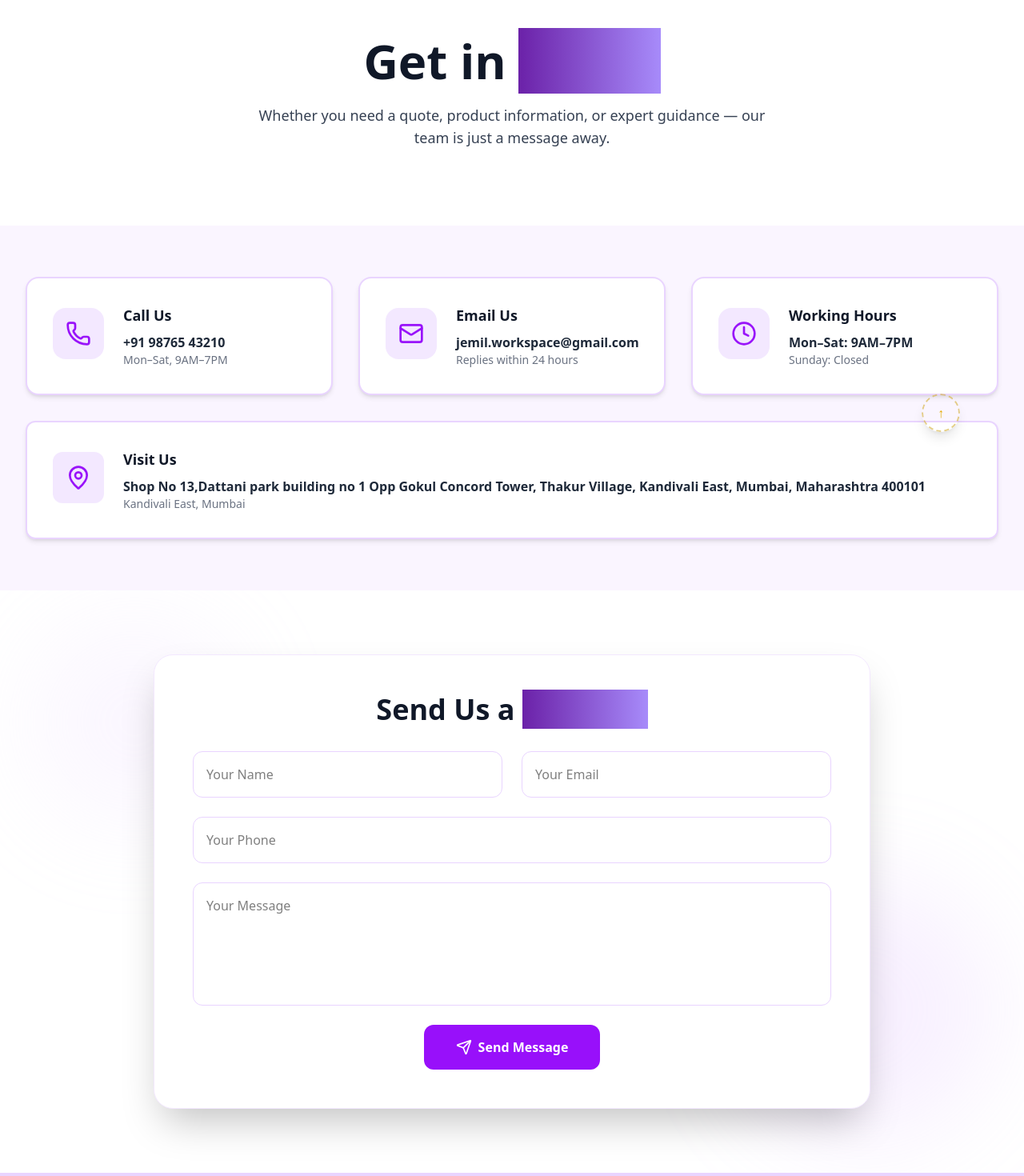
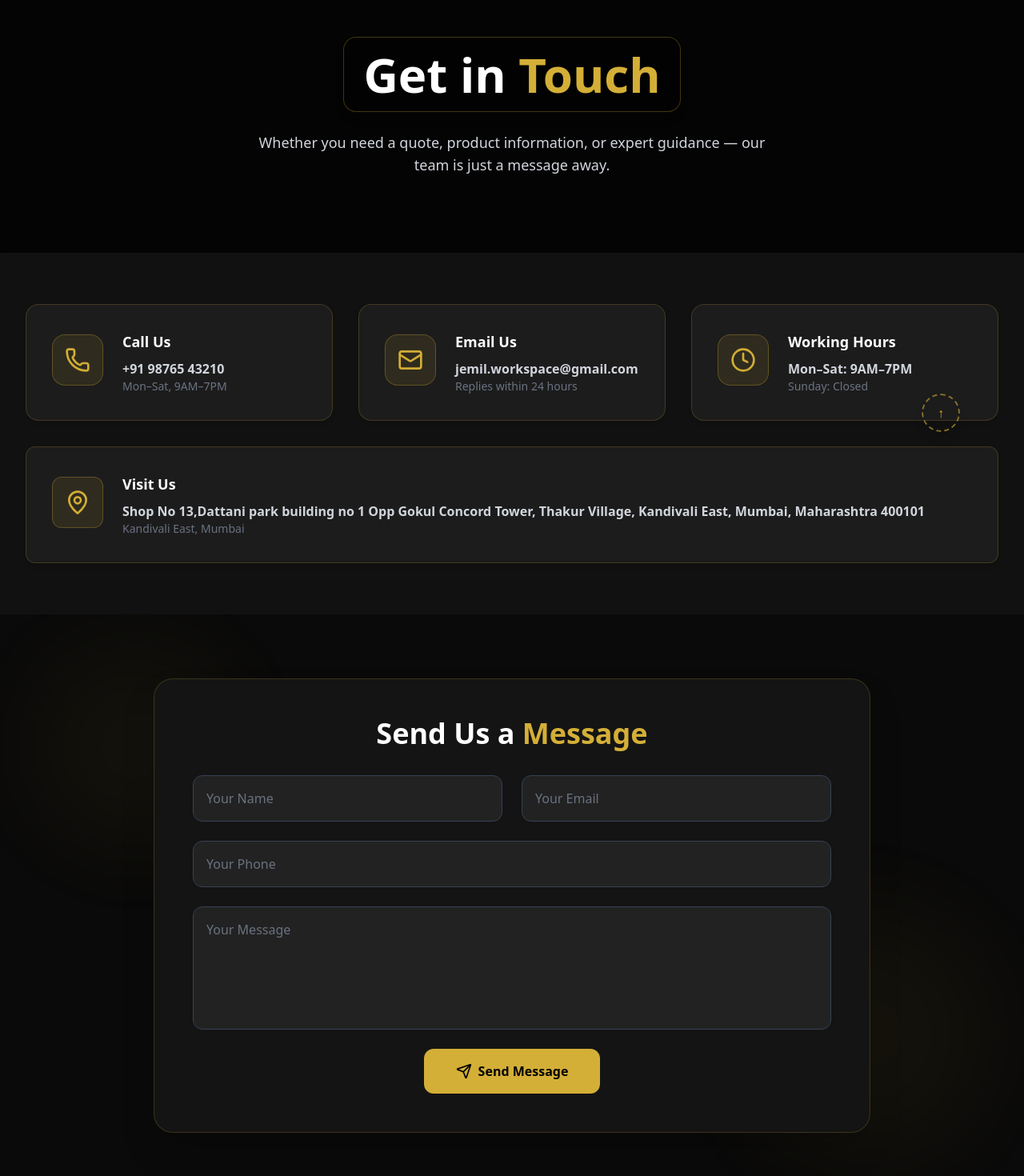
Before and after one commit to mithlesh-vishwakarma/jemil-manneev, a React (Vite) app: page /contact in a window 1280 px wide. Shown: the part 240-1710 px from the top of the page at 80% size. Built offline with nearby package versions, Linux system fonts and the light colour scheme.

Commit message:
feat: Introduce new About Us and Contact pages, including a Mission, Vision, and Values component.

```diff
--- a/src/pages/Contact.tsx
+++ b/src/pages/Contact.tsx
@@ -38,7 +38,7 @@ const Contact: React.FC = () => {
   const visitUsDetail = { icon: MapPin, title: "Visit Us", info: "Shop No 13,Dattani park building no 1 Opp Gokul Concord Tower, Thakur Village, Kandivali East, Mumbai, Maharashtra 400101", sub: "Kandivali East, Mumbai" };
 
   return (
-    <div className="min-h-screen bg-white overflow-hidden">
+    <div className="min-h-screen bg-[#0a0a0a] overflow-hidden text-white">
       <style>{`
         @keyframes float {
           0%, 100% { transform: translateY(0px); }
@@ -61,37 +61,38 @@ const Contact: React.FC = () => {
         className="relative flex items-center justify-center pt-40 pb-24 px-4 sm:px-6 lg:px-8 text-center bg-cover bg-center bg-no-repeat"
         style={{ backgroundImage: `url(${Background})` }}
       >
-        <div className="absolute inset-0 bg-white/80 backdrop-blur-[2px]"></div>
+        <div className="absolute inset-0 bg-black/60 backdrop-blur-[2px]"></div>
 
         <div className="relative z-10 max-w-3xl mx-auto space-y-6 animate-fadeUp">
 
-          <h1 className="text-5xl md:text-6xl font-bold text-gray-900">
-            Get in <span className="text-gradient">Touch</span>
-          </h1>
-          <p className="text-lg text-gray-700 max-w-2xl mx-auto">
+          <div className="inline-block px-6 py-4 rounded-2xl bg-black/40 backdrop-blur-md shadow-lg border border-[#D4AF37]/30">
+            <h1 className="text-5xl md:text-6xl font-bold text-white">
+              Get in <span className="text-[#D4AF37]">Touch</span>
+            </h1>
+          </div>
+          <p className="text-lg text-gray-300 max-w-2xl mx-auto">
             Whether you need a quote, product information, or expert guidance — our team is just a message away.
           </p>
         </div>
       </section>
 
       {/* Contact Info */}
-      <section className="py-16 px-4 sm:px-6 lg:px-8 bg-purple-50">
+      <section className="py-16 px-4 sm:px-6 lg:px-8 bg-[#111]">
         <div className="max-w-7xl mx-auto">
           <div className="grid grid-cols-1 md:grid-cols-2 lg:grid-cols-3 gap-8 mb-8">
             {contactDetails.map((c, i) => (
               <div
                 key={i}
-                className={`bg-white p-8 rounded-2xl border-2 border-purple-200 hover:border-purple-400 shadow-md hover:shadow-2xl transition-all duration-500 transform hover:scale-105 hover:-translate-y-2 cursor-pointer flex items-center ${
-                  visible ? "animate-fadeUp" : "opacity-0"
-                }`}
+                className={`bg-[#1C1C1C] p-8 rounded-2xl border border-[#D4AF37]/20 hover:border-[#D4AF37] shadow-md hover:shadow-2xl transition-all duration-500 transform hover:scale-105 hover:-translate-y-2 cursor-pointer flex items-center ${visible ? "animate-fadeUp" : "opacity-0"
+                  }`}
                 style={{ animationDelay: `${i * 0.15}s` }}
               >
-                <div className="w-16 h-16 bg-purple-100 rounded-2xl flex items-center justify-center mr-6 animate-float shrink-0">
-                  <c.icon className="w-8 h-8 text-purple-600" />
+                <div className="w-16 h-16 bg-[#D4AF37]/10 rounded-2xl flex items-center justify-center mr-6 animate-float shrink-0 border border-[#D4AF37]/30">
+                  <c.icon className="w-8 h-8 text-[#D4AF37]" />
                 </div>
                 <div>
-                  <h3 className="text-lg font-bold text-gray-900 mb-2">{c.title}</h3>
-                  <p className="text-gray-800 font-semibold">{c.info}</p>
+                  <h3 className="text-lg font-bold text-white mb-2">{c.title}</h3>
+                  <p className="text-gray-300 font-semibold">{c.info}</p>
                   <p className="text-gray-500 text-sm">{c.sub}</p>
                 </div>
               </div>
@@ -99,17 +100,16 @@ const Contact: React.FC = () => {
           </div>
           <div className="w-full">
             <div
-              className={`bg-white p-8 rounded-xl border-2 border-purple-200 hover:border-purple-400 shadow-md hover:shadow-2xl transition-all duration-500 transform hover:scale-105 hover:-translate-y-2 cursor-pointer flex items-center ${
-                visible ? "animate-fadeUp" : "opacity-0"
-              }`}
+              className={`bg-[#1C1C1C] p-8 rounded-xl border border-[#D4AF37]/20 hover:border-[#D4AF37] shadow-md hover:shadow-2xl transition-all duration-500 transform hover:scale-105 hover:-translate-y-2 cursor-pointer flex items-center ${visible ? "animate-fadeUp" : "opacity-0"
+                }`}
               style={{ animationDelay: "0.45s" }}
             >
-              <div className="w-16 h-16 bg-purple-100 rounded-xl flex items-center justify-center mr-6 animate-float shrink-0">
-                <visitUsDetail.icon className="w-8 h-8 text-purple-600" />
+              <div className="w-16 h-16 bg-[#D4AF37]/10 rounded-xl flex items-center justify-center mr-6 animate-float shrink-0 border border-[#D4AF37]/30">
+                <visitUsDetail.icon className="w-8 h-8 text-[#D4AF37]" />
               </div>
               <div>
-                <h3 className="text-lg font-bold text-gray-900 mb-2">{visitUsDetail.title}</h3>
-                <p className="text-gray-800 font-semibold">{visitUsDetail.info}</p>
+                <h3 className="text-lg font-bold text-white mb-2">{visitUsDetail.title}</h3>
+                <p className="text-gray-300 font-semibold">{visitUsDetail.info}</p>
                 <p className="text-gray-500 text-sm">{visitUsDetail.sub}</p>
               </div>
             </div>
@@ -118,15 +118,15 @@ const Contact: React.FC = () => {
       </section>
 
       {/* Contact Form */}
-      <section className="py-20 px-4 sm:px-6 lg:px-8 bg-white relative overflow-hidden">
+      <section className="py-20 px-4 sm:px-6 lg:px-8 bg-[#0a0a0a] relative overflow-hidden">
         <div className="absolute inset-0">
-          <div className="absolute top-10 left-10 w-64 h-64 bg-purple-200 rounded-full opacity-20 blur-3xl animate-float" />
-          <div className="absolute bottom-10 right-10 w-80 h-80 bg-purple-300 rounded-full opacity-20 blur-3xl animate-float" />
+          <div className="absolute top-10 left-10 w-64 h-64 bg-[#D4AF37] rounded-full opacity-5 blur-3xl animate-float" />
+          <div className="absolute bottom-10 right-10 w-80 h-80 bg-[#D4AF37] rounded-full opacity-5 blur-3xl animate-float" />
         </div>
 
-        <div className="max-w-4xl mx-auto relative z-10 bg-white p-10 sm:p-12 rounded-3xl shadow-2xl border border-purple-100 backdrop-blur-xl">
-          <h2 className="text-3xl sm:text-4xl font-bold text-gray-900 text-center mb-8">
-            Send Us a <span className="text-gradient">Message</span>
+        <div className="max-w-4xl mx-auto relative z-10 bg-[#141414] p-10 sm:p-12 rounded-3xl shadow-2xl border border-[#D4AF37]/20 backdrop-blur-xl">
+          <h2 className="text-3xl sm:text-4xl font-bold text-white text-center mb-8">
+            Send Us a <span className="text-[#D4AF37]">Message</span>
           </h2>
 
           <form ref={formRef} onSubmit={handleSubmit} className="grid grid-cols-1 sm:grid-cols-2 gap-6">
@@ -137,7 +137,7 @@ const Contact: React.FC = () => {
               onChange={handleChange}
               required
               placeholder="Your Name"
-              className="p-4 border border-purple-200 rounded-xl focus:ring-2 focus:ring-purple-400 focus:outline-none transition-all"
+              className="p-4 bg-[#222] border border-gray-700 text-white rounded-xl focus:ring-2 focus:ring-[#D4AF37] focus:border-transparent focus:outline-none transition-all placeholder-gray-500"
             />
             <input
               type="email"
@@ -146,7 +146,7 @@ const Contact: React.FC = () => {
               onChange={handleChange}
               required
               placeholder="Your Email"
-              className="p-4 border border-purple-200 rounded-xl focus:ring-2 focus:ring-purple-400 focus:outline-none transition-all"
+              className="p-4 bg-[#222] border border-gray-700 text-white rounded-xl focus:ring-2 focus:ring-[#D4AF37] focus:border-transparent focus:outline-none transition-all placeholder-gray-500"
             />
             <input
               type="text"
@@ -154,7 +154,7 @@ const Contact: React.FC = () => {
               value={formData.phone}
               onChange={handleChange}
               placeholder="Your Phone"
-              className="p-4 border border-purple-200 rounded-xl focus:ring-2 focus:ring-purple-400 focus:outline-none transition-all sm:col-span-2"
+              className="p-4 bg-[#222] border border-gray-700 text-white rounded-xl focus:ring-2 focus:ring-[#D4AF37] focus:border-transparent focus:outline-none transition-all sm:col-span-2 placeholder-gray-500"
             />
             <textarea
               name="message"
@@ -163,13 +163,13 @@ const Contact: React.FC = () => {
               required
               placeholder="Your Message"
               rows={5}
-              className="p-4 border border-purple-200 rounded-xl focus:ring-2 focus:ring-purple-400 focus:outline-none transition-all sm:col-span-2 resize-none"
+              className="p-4 bg-[#222] border border-gray-700 text-white rounded-xl focus:ring-2 focus:ring-[#D4AF37] focus:border-transparent focus:outline-none transition-all sm:col-span-2 resize-none placeholder-gray-500"
             />
 
             <div className="sm:col-span-2 flex justify-center">
               <button
                 type="submit"
-                className="bg-purple-600 text-white px-10 py-4 rounded-xl font-semibold hover:bg-purple-700 transition-all duration-300 flex items-center gap-2 transform hover:scale-105"
+                className="bg-[#D4AF37] text-black px-10 py-4 rounded-xl font-bold hover:bg-[#c5a028] transition-all duration-300 flex items-center gap-2 transform hover:scale-105"
               >
                 {isSubmitted ? (
                   <>
@@ -187,15 +187,15 @@ const Contact: React.FC = () => {
       </section>
 
       {/* CTA Footer */}
-      <section className="py-20 bg-purple-200 text-center text-black">
+      <section className="py-20 bg-[#111] text-center text-white border-t border-[#D4AF37]/20">
         <div className="max-w-3xl mx-auto space-y-6 px-6">
-          <h2 className="text-4xl font-bold">Let’s Deal Something Amazing</h2>
-          <p className="text-black text-lg">
+          <h2 className="text-4xl font-bold">Let’s Deal Something <span className="text-[#D4AF37]">Amazing</span></h2>
+          <p className="text-gray-400 text-lg">
             Our experts are here to help you every step of the way — from planning to delivery.
           </p>
           <a
             href="tel:+919322147550"
-            className="inline-block bg-white text-purple-600 px-10 py-4 rounded-xl font-bold hover:bg-purple-50 transition-all duration-300 transform hover:scale-105"
+            className="inline-block bg-[#D4AF37] text-black px-10 py-4 rounded-xl font-bold hover:bg-[#c5a028] transition-all duration-300 transform hover:scale-105"
           >
             Call Now
           </a>
```
Also changed, not shown: src/components/MissionVisionValues.tsx (+15 -17 lines), src/pages/AboutUs.tsx (+114 -48 lines).
